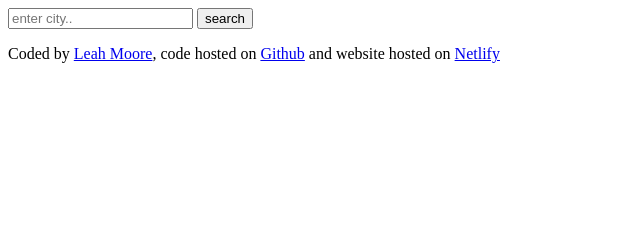
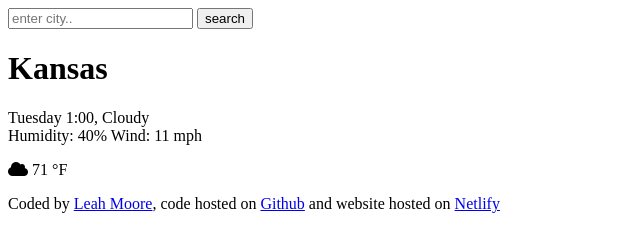
Before and after one commit to LeaBee3002/my-shecodes-plus-project, a plain HTML site: page index.html in a window 1280 px wide. Shown: the whole page, without its empty margins (0-640 px from the left). Drawn offline with Linux system fonts and the light colour scheme.

Commit message:
Added city and weather details to the index.html file

```diff
--- a/index.html
+++ b/index.html
@@ -3,6 +3,10 @@
   <head>
     <meta charset="UTF-8" />
     <meta name="viewport" content="width=device-width, initial-scale=1.0" />
+    <script
+      src="https://kit.fontawesome.com/98fa2514fa.js"
+      crossorigin="anonymous"
+    ></script>
     <link rel="stylesheet" href="src/styles.css" />
     <title>Weather App</title>
   </head>
@@ -13,6 +17,24 @@
         <input type="submit" value="search" />
       </form>
     </header>
+    <main>
+      <div class="current-weather">
+        <div>
+          <h1 class="current-city">Kansas</h1>
+          <p class="current-weather-details">
+            <div class="current-day">Tuesday <span class="current-time">1:00, </span><span class="weather">Cloudy</span></div>
+            Humidity: <span class="humidity">40%</span> Wind: <span class="wind-speed">11 mph</span>
+          </p>
+        </div>
+        <div class="current-temperature">
+            <span class="current-weather-icon"
+              ><i class="fa-solid fa-cloud fa-bounce"></i>
+            </span>
+            <span class="current-weather-value">71</span>
+            <span class="current-weather-unit">°F</span>
+        </div>
+      </div>
+    </main>
   </div>
   <footer>
     <p>
```
